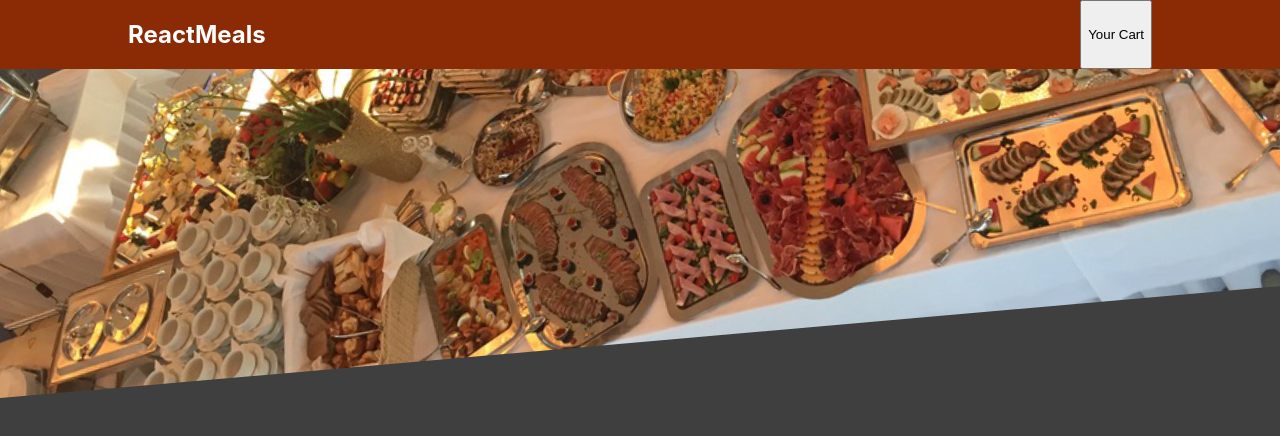
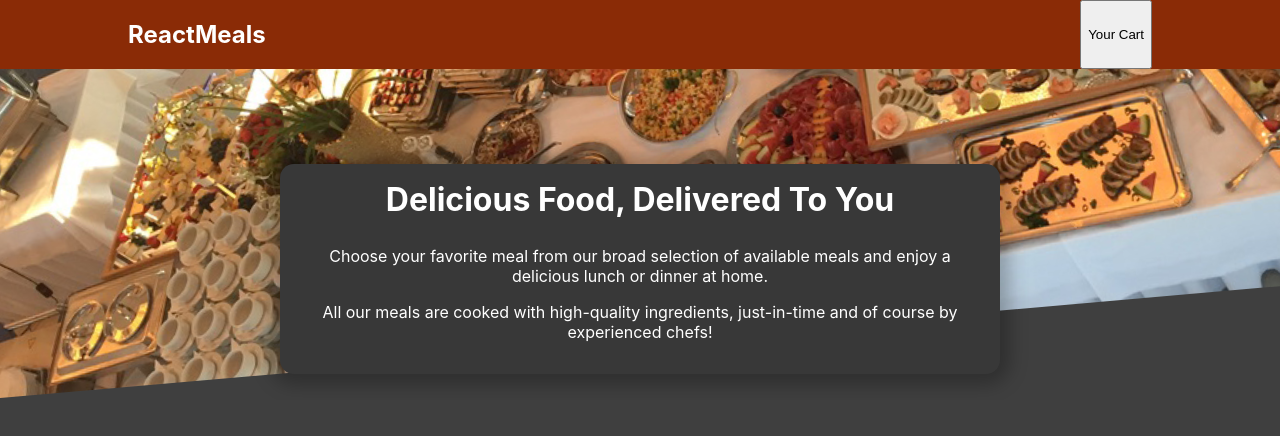
Before and after one commit to Eklipsorz/food-order-project, a React (Create React App) app: page / in a window 1280 px wide. Shown: the top 436 px of the page. Built offline with nearby package versions, Linux system fonts and the light colour scheme.

Commit message:
feat: add banner and banner-summary

```diff
--- a/src/components/Layout/MainBanner.js
+++ b/src/components/Layout/MainBanner.js
@@ -1,7 +1,20 @@
+import styles from './MainBanner.module.css';
+
 const MainBanner = (props) => {
   return (
-    <div>
-      <div>main-banner </div>
+    <div className={styles['main-banner']}>
+      <img alt='meals' src='./meals.jpg' />
+      <div className={styles['summary']}>
+        <h2>Delicious Food, Delivered To You</h2>
+        <p>
+          Choose your favorite meal from our broad selection of available meals
+          and enjoy a delicious lunch or dinner at home.
+        </p>
+        <p>
+          All our meals are cooked with high-quality ingredients, just-in-time
+          and of course by experienced chefs!
+        </p>
+      </div>
     </div>
   );
 };
--- /dev/null
+++ b/src/components/Layout/MainBanner.module.css
@@ -0,0 +1,45 @@
+.main-banner {
+  /* positioning */
+  z-index: 0;
+  /* display */
+  /* box model */
+  width: 100%;
+  height: 25rem;
+  overflow: hidden;
+  /* font or others */
+}
+
+.main-banner img {
+  width: 110%;
+  height: 100%;
+  object-fit: cover;
+  transform: rotateZ(-5deg) translateY(-4rem) translateX(-1rem);
+}
+
+.summary {
+  /* positioning */
+  position: relative;
+  top: -15rem;
+  /* display */
+  /* box model */
+  max-width: 45rem;
+  width: 90%;
+  margin: auto;
+  border-radius: 14px;
+  padding: 1rem;
+
+  /* font or others */
+  background-color: #383838;
+  text-align: center;
+  color: white;
+  box-shadow: 0 1px 18px 10px rgba(0, 0, 0, 0.25);
+}
+
+.summary h2 {
+  /* positioning */
+  /* display */
+  /* box model */
+  margin-top: 0;
+  /* font or others */
+  font-size: 2rem;
+}
--- a/src/components/Layout/MainHeader.js
+++ b/src/components/Layout/MainHeader.js
@@ -6,16 +6,11 @@
 const MainHeader = (props) => {
   return (
     <React.Fragment>
-      <div className={styles['main-banner']}>
-        <img alt='meals' src='./meals.jpg' />
-        <div>aweawe</div>
-      </div>
+      <MainBanner />
       <div className={styles.header}>
         <h2>ReactMeals</h2>
         <button>Your Cart</button>
       </div>
-
-      {/* <MainBanner /> */}
     </React.Fragment>
   );
 };
--- a/src/components/Layout/MainHeader.module.css
+++ b/src/components/Layout/MainHeader.module.css
@@ -23,21 +23,3 @@
   /* font or others */
   color: #fff;
 }
-
-.main-banner {
-  /* positioning */
-  z-index: 0;
-  /* display */
-  /* box model */
-  width: 100%;
-  height: 25rem;
-  overflow: hidden;
-  /* font or others */
-}
-
-.main-banner img {
-  width: 110%;
-  height: 100%;
-  object-fit: cover;
-  transform: rotateZ(-5deg) translateY(-4rem) translateX(-1rem);
-}
```
